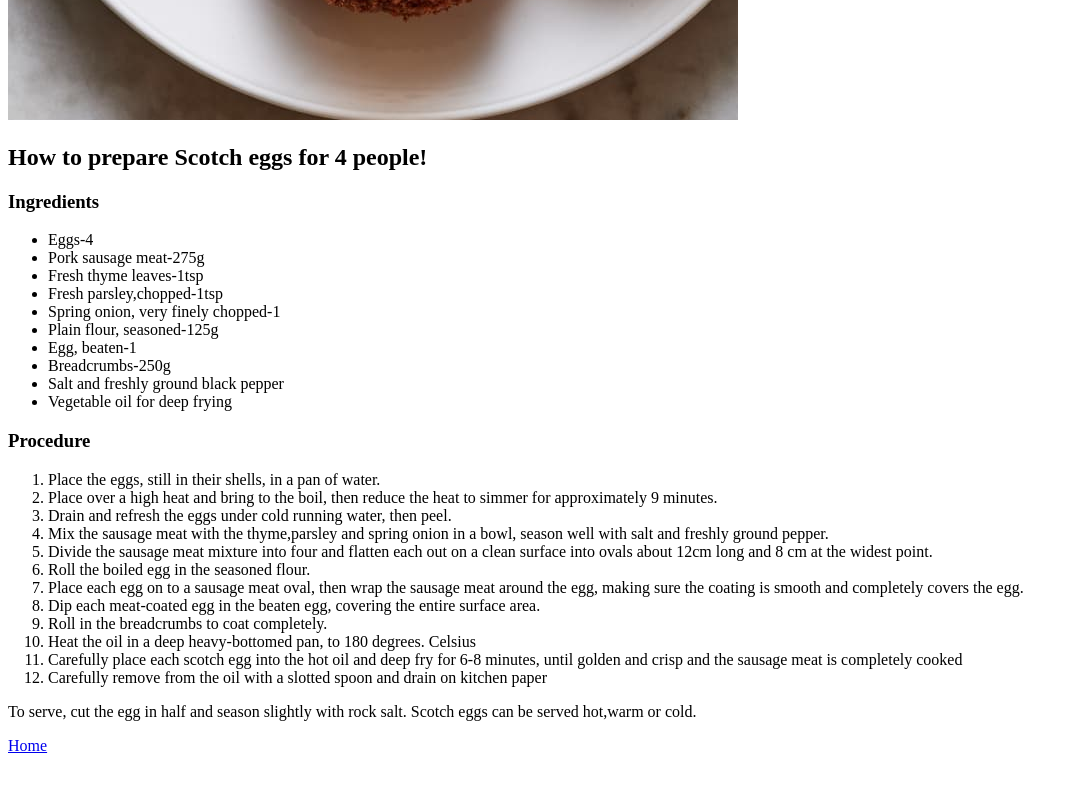
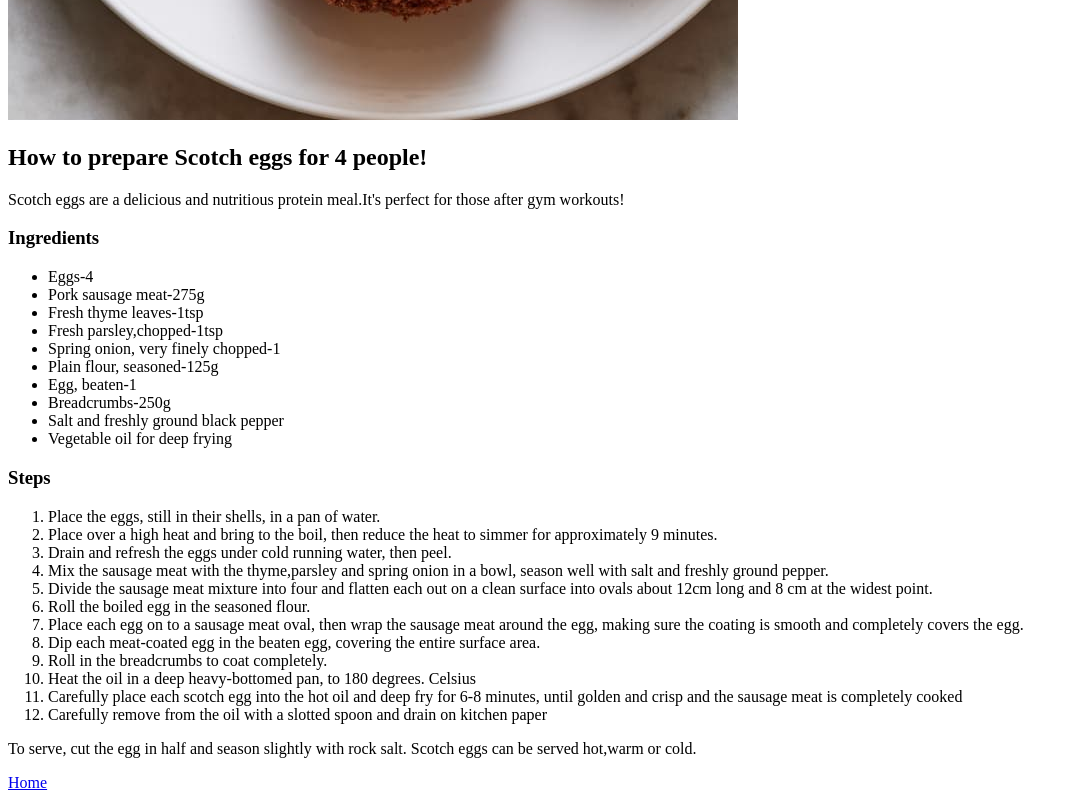
Before and after one commit to KARMADA11/odin-recipes, a plain HTML site: page recipes/scotch_eggs.html in a window 1280 px wide. Shown: the part 873-1673 px from the top of the page, without its empty margins (0-1078 px from the left). Before the commit the page ends 1636 px from the top, so only its background shows below. Drawn offline with Linux system fonts and the light colour scheme.

Commit message:
Add the title steps and a brief description before the ingredients

```diff
--- a/recipes/scotch_eggs.html
+++ b/recipes/scotch_eggs.html
@@ -7,6 +7,7 @@
         <h1>SCOTCH EGGS</h1>
         <img src="./images/k_Photo_Recipes_2022-01_scotch-egg_2022-01-05_ATK-0996.jpg" alt="A photo of scotch eggs" height="913" width="730">
         <h2>How to prepare Scotch eggs for 4 people!</h2>
+        <p>Scotch eggs are a delicious and nutritious protein meal.It's perfect for those after gym workouts!</p>
         <h3>Ingredients</h3>
         <p><ul><li>Eggs-4</li>
         <li>Pork sausage meat-275g</li><li>Fresh thyme leaves-1tsp</li><li>Fresh parsley,chopped-1tsp</li>
@@ -14,7 +15,7 @@
         <li>Breadcrumbs-250g</li><li>Salt and freshly ground black pepper</li><li>Vegetable oil for deep frying</li>
         </ul></p>
         <p>
-            <h3>Procedure</h3>
+            <h3>Steps</h3>
             <ol>
                 <li>Place the eggs, still in their shells, in a pan of water.</li>
                 <li>Place over a high heat and bring to the boil, then reduce the heat to simmer for approximately 9 minutes.</li>
```
